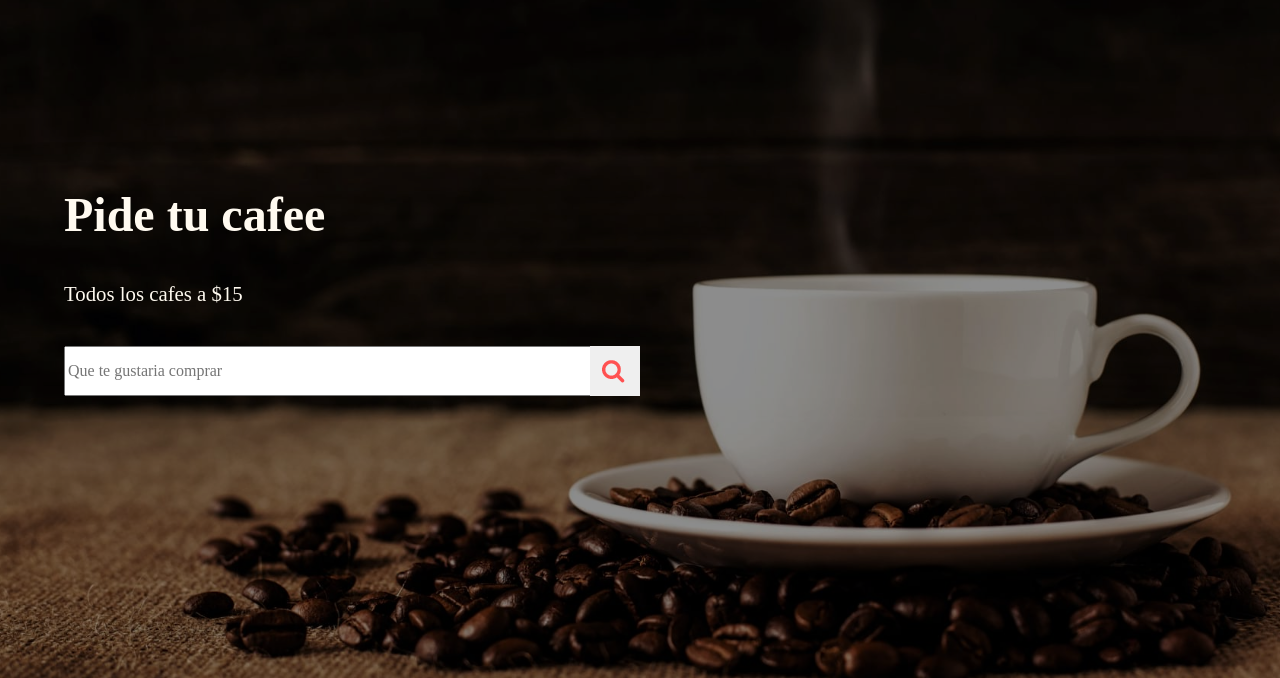
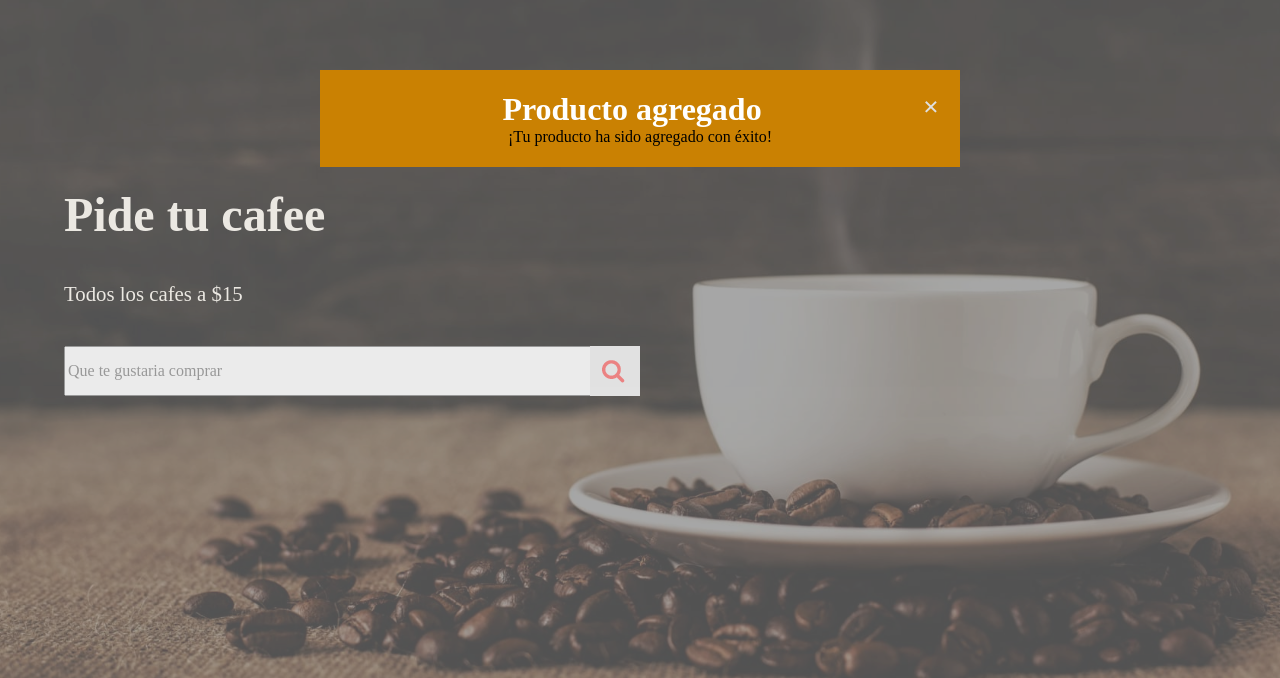
Before and after one commit to CristobalP1/Coffee-WebSite, a plain HTML site: page index.html in a window 1280 px wide. Shown: the part 122-800 px from the top of the page. Drawn offline with nearby package versions, Linux system fonts and the light colour scheme; no server answers.

```diff
--- a/css/custom.css
+++ b/css/custom.css
@@ -285,6 +285,43 @@ ul{
     }
 }
 
+.modal {
+    position: fixed;
+    z-index: 1;
+    left: 0;
+    top: 0;
+    width: 100%;
+    height: 100%;
+    overflow: auto;
+    background-color: rgba(205, 205, 205, 0.4);
+  }
+
+  .modal-content {
+    background-color: #ca8102;
+    margin: 15% auto;
+    padding: 20px;
+    border: 1px solid #ca8102;
+    width: 50%;
+  }
+
+  .modal-content h1, .modal-content p {
+    text-align: center;
+  }
+
+  .close {
+    color: #e0e0e0;
+    float: right;
+    font-size: 28px;
+    font-weight: bold;
+  }
+
+  .close:hover,
+  .close:focus {
+    color: black;
+    text-decoration: none;
+    cursor: pointer;
+  }
+
 
 #lista-cafe .row {
     margin-bottom: 20px;
--- a/index.html
+++ b/index.html
@@ -102,6 +102,14 @@
         <div class="cards card-products">
             </div>
 
+            <div id="myModal" class="modal">
+                <div class="modal-content">
+                  <span class="close">&times;</span>
+                  <h1>Producto agregado</h1>
+                  <p>¡Tu producto ha sido agregado con éxito!</p>
+                </div>
+              </div>
+
     </div>
 
     </div>
--- a/js/scripts.js
+++ b/js/scripts.js
@@ -3,6 +3,8 @@ const cafes = document.getElementById('lista-cafe');
 const listasCafes = document.querySelector('tbody');
 const vaciarCarritoBtn = document.getElementById('vaciar-carrito');
 const countCart = document.querySelector('.count-Cart');
+let modal = document.getElementById("myModal");
+let span = document.getElementsByClassName("close")[0];
 
 cargarEventListener();
 
@@ -22,6 +24,16 @@ function countListCart(){
     countCart.textContent = contCart;
 }
 
+span.onclick = function() {
+    modal.style.display = "none";
+  }
+
+window.onclick = function(event) {
+    if (event.target == modal) {
+      modal.style.display = "none";
+    }
+  }
+
 window.addEventListener('scroll', function() {
     let scrollPosition = window.scrollY;
     let header = document.querySelector('.header');
@@ -39,8 +51,6 @@ function comprarCafe(e){
     e.preventDefault();
     if(e.target.classList.contains('agregar-carrito')){
         const cafe = e.target.parentElement.parentElement;
-        e.target.classList.remove('agregar-carrito')
-        console.log(e.target.classList.remove);
         leerDatosCafe(cafe);
     }
 }
@@ -68,7 +78,8 @@ function insertarCarrito(cafe){
     `;
     row.classList.add('linea2');
     listasCafes.appendChild(row)
-    guardarCafeLocalStorage(cafe)
+    guardarCafeLocalStorage(cafe);
+    modal.style.display = "block";
 }
 
 function eliminarCafe(e){
```
